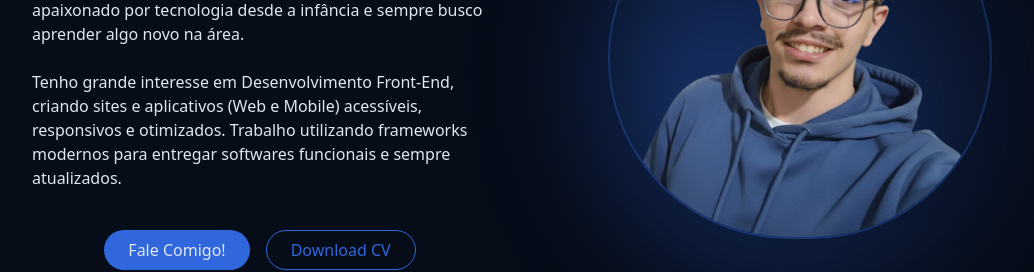
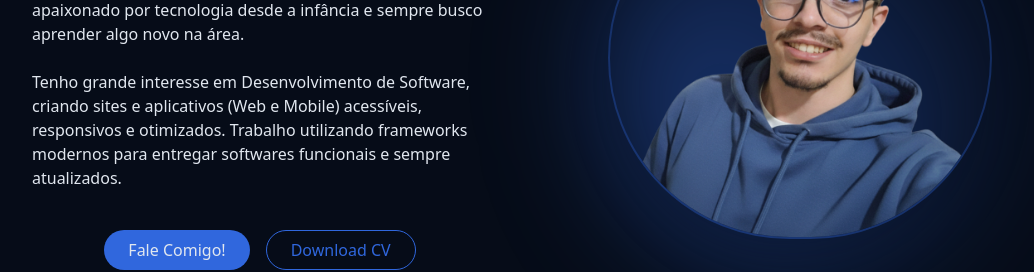
Before and after one commit to yVictorK/Portifolio_Victor, a React (Vite) app: page / in a window 1280 px wide. Shown: the part 1138-1410 px from the top of the page, without its empty margins (128-1162 px from the left). Built offline with nearby package versions, Linux system fonts and the light colour scheme.

Commit message:
update: new curriculum vitae and about me update

```diff
--- a/src/components/AboutMe.tsx
+++ b/src/components/AboutMe.tsx
@@ -24,7 +24,7 @@ export const About = () => {
                 </p>
 
                 <p className="text-foreground">
-                  Tenho grande interesse em Desenvolvimento Front-End, criando sites e aplicativos (Web e Mobile)
+                  Tenho grande interesse em Desenvolvimento de Software, criando sites e aplicativos (Web e Mobile)
                   acessíveis, responsivos e otimizados. Trabalho utilizando frameworks modernos para entregar softwares
                   funcionais e sempre atualizados.
                 </p>
```
Also changed, not shown: 1 other file (tests, documents, lock files or other folders).
